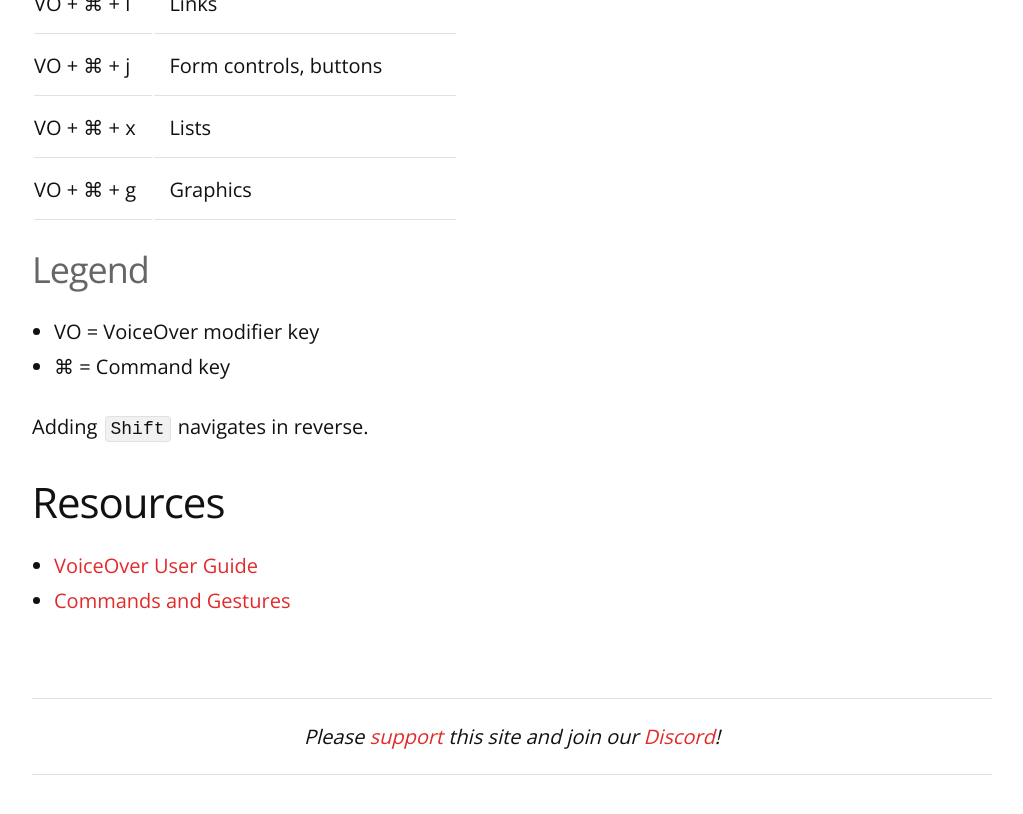
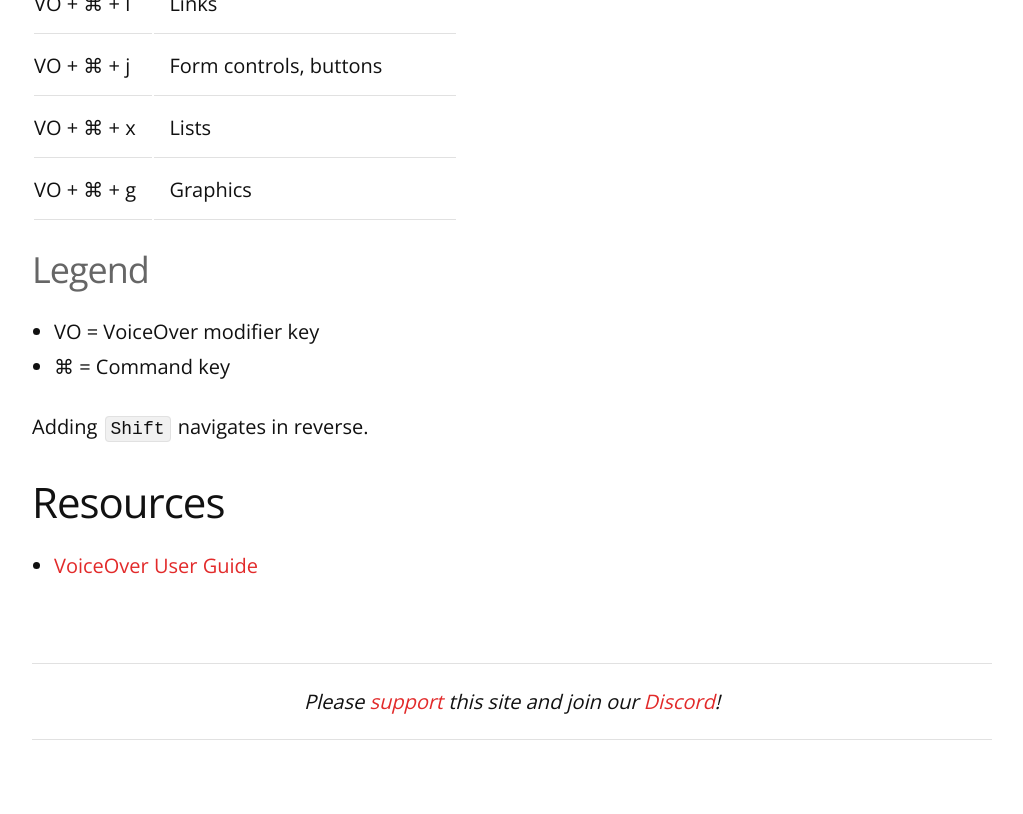
Before and after one commit to remarkablemark/remarkablemark.github.io, a Jekyll site: the page built from _posts/2021/2021-09-28-mac-voiceover-tips-and-shortcuts.md, in a window 1280 px wide and 900 px high, scrolled down 1464 px. Shown: the top 814 px of the window, without its empty margins (128-1151 px from the left). Built offline with Jekyll 4.4.1, drawn with Linux system fonts in a browser that asks for light colours; comment, search, counter and statistics services are not loaded.

Commit message:
fix(posts): update "VoiceOver: Tips and Tricks"
Post: 2021-09-28-mac-voiceover-tips-and-shortcuts.md

Remove 404 link

```diff
--- a/_posts/2021/2021-09-28-mac-voiceover-tips-and-shortcuts.md
+++ b/_posts/2021/2021-09-28-mac-voiceover-tips-and-shortcuts.md
@@ -54,4 +54,3 @@ Adding `Shift` navigates in reverse.
 ## Resources
 
 - [VoiceOver User Guide](https://support.apple.com/guide/voiceover/welcome/mac)
-- [Commands and Gestures](https://www.apple.com/voiceover/info/guide/_1131.html)
```
